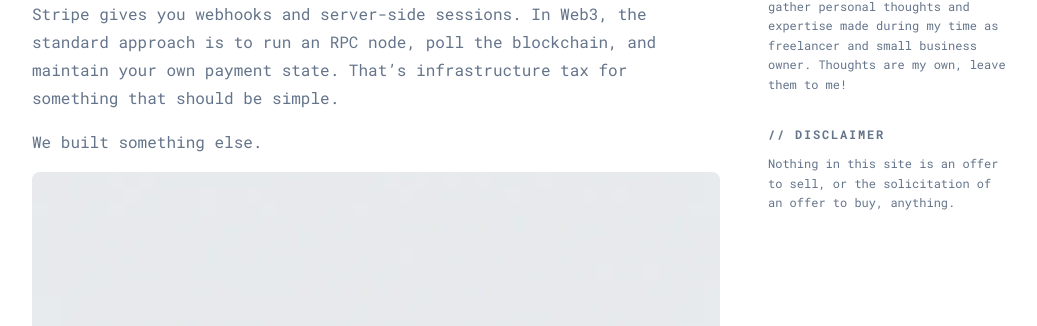
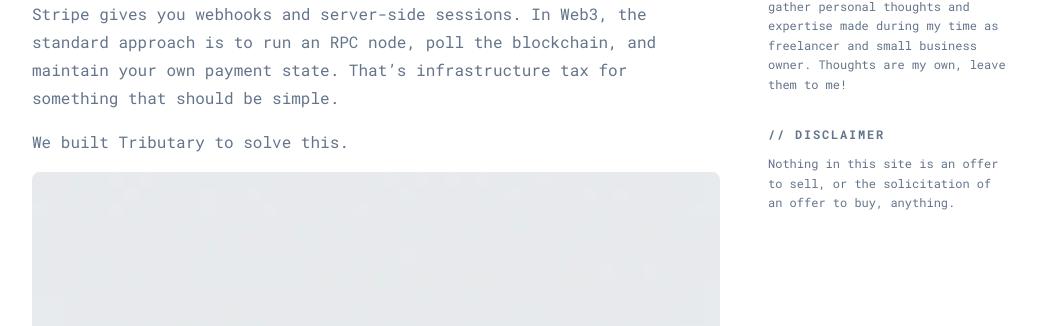
Before and after one commit to chainsquad/articles.chainsquad.com, a Jekyll site: the page built from _posts/2026-03-31-Proving-Payments-Without-a-Backend-How-Tributary-Uses-JWT.md, in a window 1280 px wide and 900 px high. Shown: the part 357-683 px from the top of the window, without its empty margins (120-1157 px from the left). Built offline with Jekyll 4.4.1, drawn with Linux system fonts in a browser that asks for light colours; nearby versions of some CDN libraries.

Commit message:
chore: improve seo

```diff
--- a/_posts/2026-03-31-Proving-Payments-Without-a-Backend-How-Tributary-Uses-JWT.md
+++ b/_posts/2026-03-31-Proving-Payments-Without-a-Backend-How-Tributary-Uses-JWT.md
@@ -12,7 +12,7 @@
 approach is to run an RPC node, poll the blockchain, and maintain your own
 payment state. That's infrastructure tax for something that should be simple.
 
-We built something else.
+We built [Tributary](https://tributary.so) to solve this.
 
 <!--more-->
 
```
Also changed, not shown: _posts/2026-01-19-Tributary-Development-Update-Referral-Program-Custom-Fees-and-x402-v2.md (+2 -0 lines), _posts/2026-04-16-Why-Tributary-Is-Raising-on-Futarchy.md (+1 -0 lines), _posts/2026-04-21-Accepting-Recurring-Solana-Payments-in-React-Without-Losing-Your-Mind.md (+1 -0 lines).
